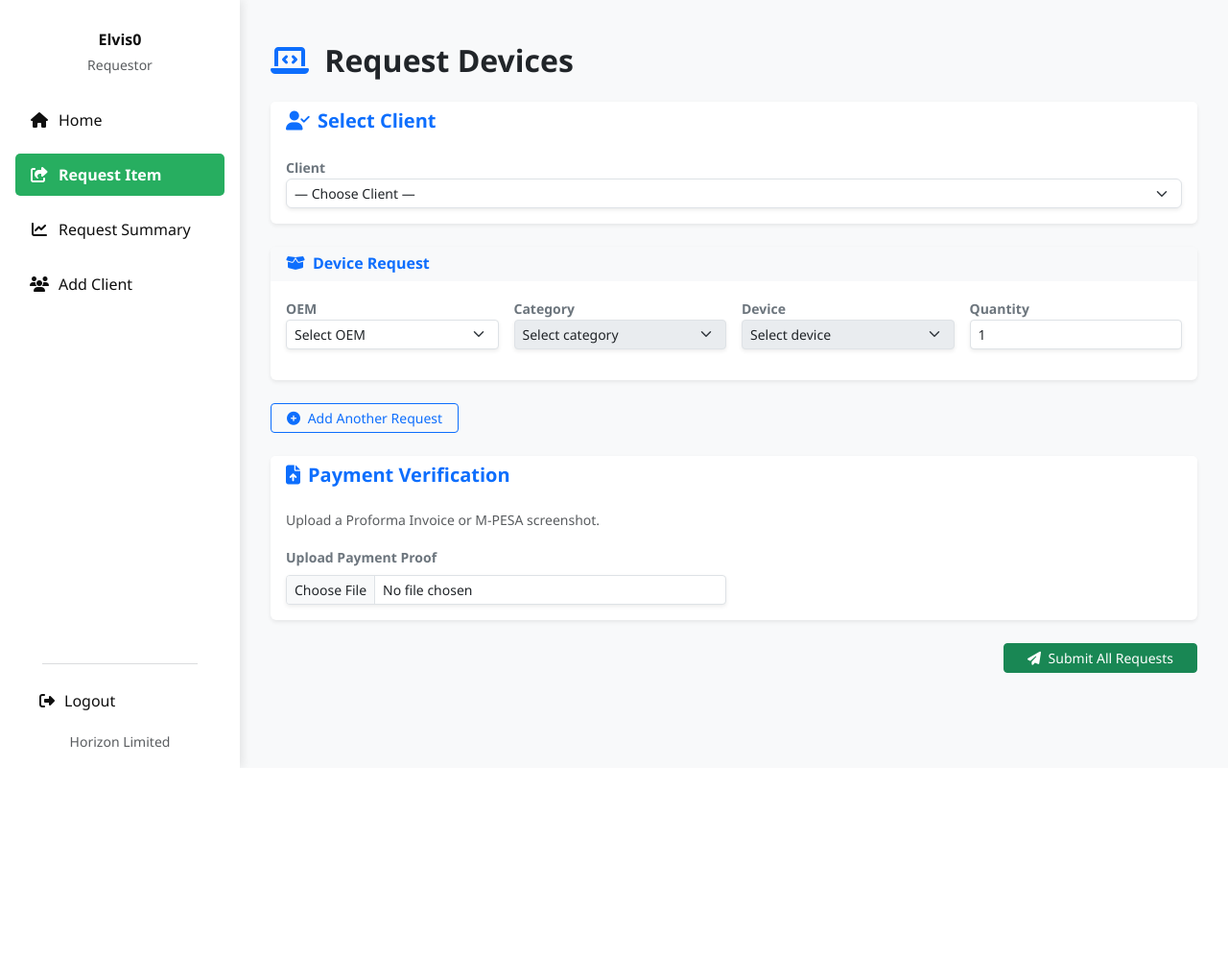
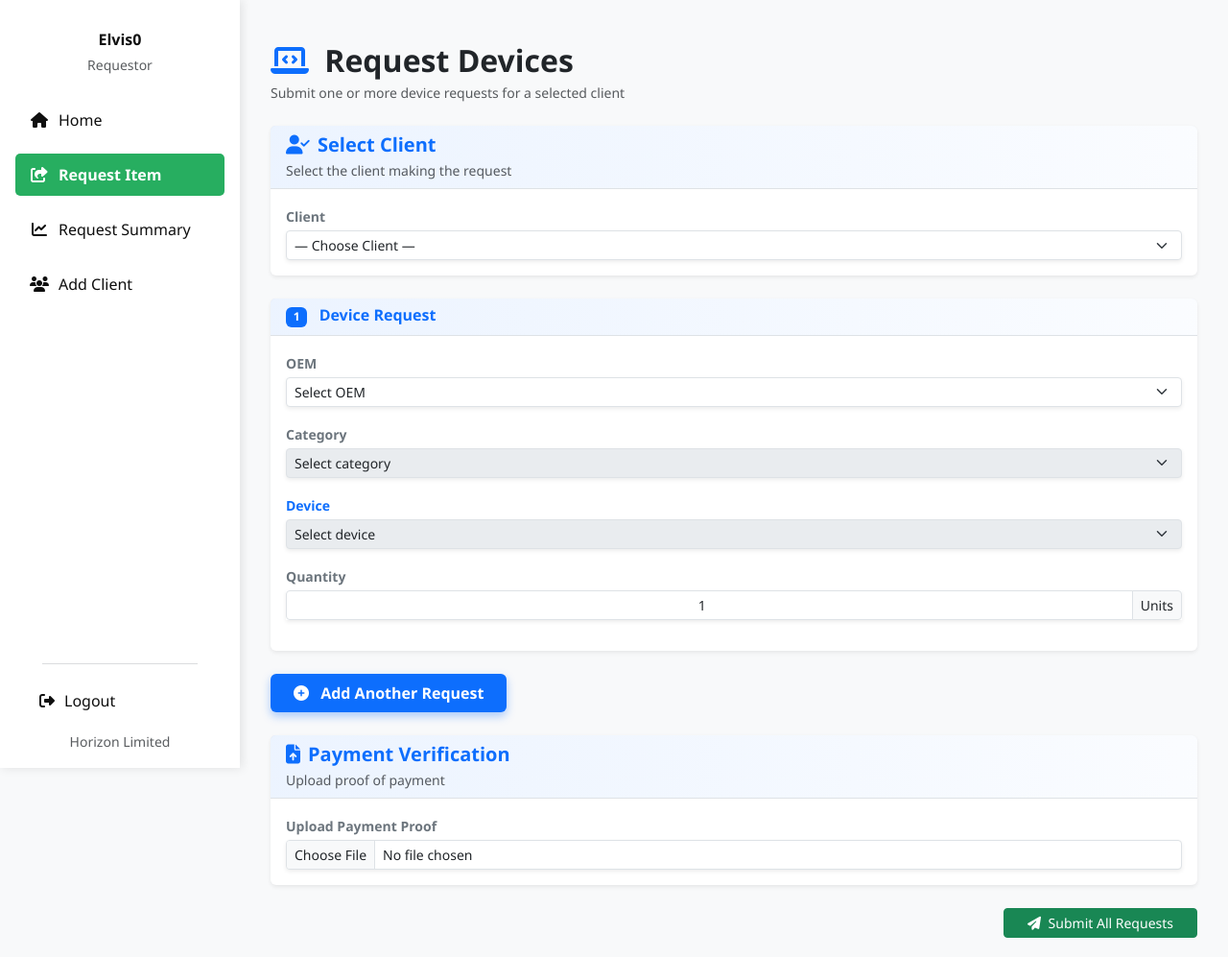
Before and after one commit to Brian-oum/Horizon-Inventory-management-system, a Django app: page /request_device/ in a window 1280 px wide. Shown: the whole page at 96% size. Before the commit the page ends 800 px from the top, so only its background shows below. Run offline with Django 5.2, Linux system fonts and the light colour scheme; a user stored in the database is signed in; data comes from the database, SQL or seed files in the repository; both versions use the stored data as it was after the commit.

Commit message:
Device Request UI

```diff
--- a/invent/templates/invent/request_item.html
+++ b/invent/templates/invent/request_item.html
@@ -7,26 +7,35 @@
 <div class="container-fluid mt-4">
 
     <!-- Page Title -->
-    <h2 class="mb-4 fw-bold text-dark">
+    <h2 class="mb-1 fw-bold text-dark">
         <i class="fas fa-laptop-code text-primary me-2"></i>
         Request Devices
     </h2>
+    <p class="text-muted small mb-4">
+        Submit one or more device requests for a selected client
+    </p>
 
     <!-- FORM -->
     <form method="post" id="multiDeviceForm" enctype="multipart/form-data">
         {% csrf_token %}
 
         <!-- CLIENT SELECTION -->
-        <div class="card border-0 shadow-sm mb-4">
-            <div class="card-header bg-white border-0">
-                <h5 class="fw-bold text-primary mb-0">
+        <div class="card border-0 shadow-sm mb-4 animate-card">
+            <div class="card-header border-bottom py-2">
+                <h5 class="fw-bold text-primary mb-1">
                     <i class="fas fa-user-check me-2"></i>Select Client
                 </h5>
+                <p class="text-muted small mb-0">
+                    Select the client making the request
+                </p>
             </div>
-
             <div class="card-body">
-                <label class="fw-semibold text-secondary small">Client</label>
-                <select name="client_id" class="form-select form-select-sm rounded-2 shadow-sm" required>
+                <label class="form-label small fw-semibold text-secondary mb-1">Client</label>
+                <select
+                    name="client_id"
+                    class="form-select form-select-sm shadow-sm"
+                    required
+                >
                     <option value="">— Choose Client —</option>
                     {% for client in clients %}
                         <option value="{{ client.id }}">{{ client.name }}</option>
@@ -35,25 +44,28 @@
             </div>
         </div>
 
-        <!-- DEVICE REQUEST SECTIONS -->
+        <!-- DEVICE REQUESTS -->
         <div id="deviceRequestContainer">
 
-            <div class="device-request-group card border-0 shadow-sm mb-4">
+            <div class="device-request-group card border-0 shadow-sm mb-4 animate-card">
 
-                <div class="card-header bg-light border-0">
+                <div class="card-header border-bottom py-2">
                     <h6 class="fw-bold text-primary mb-0">
-                        <i class="fas fa-box-open me-2"></i>Device Request
+                        <span class="badge bg-primary me-2 request-index">1</span>
+                        Device Request
                     </h6>
                 </div>
 
                 <div class="card-body">
 
-                    <div class="row g-3">
-
-                        <!-- OEM -->
-                        <div class="col-lg-3">
-                            <label class="small text-secondary fw-semibold">OEM</label>
-                            <select name="oem[]" class="form-select form-select-sm shadow-sm oem-select" required>
+                    <!-- OEM Row -->
+                    <div class="mb-3">
+                        <label class="form-label small fw-semibold text-secondary mb-1">OEM</label>
+                        <select
+                            name="oem[]"
+                            class="form-select form-select-sm shadow-sm oem-select"
+                            required
+                        >
                             <option value="">Select OEM</option>
                             {% for oem in oems %}
                                 <option value="{{ oem.id }}">{{ oem.name }}</option>
@@ -61,33 +73,55 @@
                         </select>
                     </div>
 
-                        <!-- Category -->
-                        <div class="col-lg-3">
-                            <label class="small text-secondary fw-semibold">Category</label>
-                            <select name="category[]" class="form-select form-select-sm category-select shadow-sm" disabled required>
+                    <!-- Category Row -->
+                    <div class="mb-3">
+                        <label class="form-label small fw-semibold text-secondary mb-1">Category</label>
+                        <select
+                            name="category[]"
+                            class="form-select form-select-sm shadow-sm category-select"
+                            disabled
+                            required
+                        >
                             <option value="">Select category</option>
                         </select>
                     </div>
 
-                        <!-- Device -->
-                        <div class="col-lg-3">
-                            <label class="small text-secondary fw-semibold">Device</label>
-                            <select name="device_name[]" class="form-select form-select-sm device-name-select shadow-sm" disabled required>
+                    <!-- Device Row -->
+                    <div class="mb-3">
+                        <label class="form-label small fw-bold text-primary mb-1">Device</label>
+                        <select
+                            name="device_name[]"
+                            class="form-select form-select-sm shadow-sm device-name-select"
+                            disabled
+                            required
+                        >
                             <option value="">Select device</option>
                         </select>
                     </div>
 
-                        <!-- Quantity -->
-                        <div class="col-lg-3">
-                            <label class="small text-secondary fw-semibold">Quantity</label>
-                            <input type="number" name="quantity[]" class="form-control form-control-sm shadow-sm quantity-input" min="1" value="1" required>
+                    <!-- Quantity Row -->
+                    <div class="mb-3">
+                        <label class="form-label small fw-semibold text-secondary mb-1">Quantity</label>
+                        <div class="input-group input-group-sm shadow-sm">
+                            <input
+                                type="number"
+                                name="quantity[]"
+                                class="form-control quantity-input text-center"
+                                min="1"
+                                value="1"
+                                required
+                            >
+                            <span class="input-group-text">Units</span>
+                        </div>
                     </div>
 
-                    </div>
-
-                    <!-- Remove Button -->
-                    <div class="mt-3 text-end">
-                        <button type="button" class="btn btn-outline-danger btn-sm remove-request-btn d-none">
+                    <!-- Remove Button Row -->
+                    <div class="d-flex justify-content-end">
+                        <button
+                            type="button"
+                            class="btn btn-outline-danger btn-sm remove-request-btn d-none"
+                            title="Remove this request"
+                        >
                             <i class="fas fa-trash-alt me-1"></i> Remove
                         </button>
                     </div>
@@ -97,44 +131,44 @@
 
         </div>
 
-        <!-- ADD NEW DEVICE REQUEST -->
+        <!-- ADD REQUEST -->
         <div class="mb-4">
-            <button type="button" id="addRequestBtn" class="btn btn-outline-primary btn-sm px-3">
-                <i class="fas fa-plus-circle me-1"></i> Add Another Request
+            <button
+                type="button"
+                id="addRequestBtn"
+                class="add-request-btn btn-sm px-4 py-2"
+            >
+                <i class="fas fa-plus-circle me-2"></i> Add Another Request
             </button>
         </div>
 
-        <!-- PAYMENT PROOF UPLOAD -->
-        <div class="card border-0 shadow-sm mb-4">
-            <div class="card-header bg-white border-0">
-                <h5 class="fw-bold text-primary mb-0">
+        <!-- PAYMENT -->
+        <div class="card border-0 shadow-sm mb-4 animate-card">
+            <div class="card-header border-bottom py-2">
+                <h5 class="fw-bold text-primary mb-1">
                     <i class="fas fa-file-upload me-2"></i>Payment Verification
                 </h5>
+                <p class="text-muted small mb-0">Upload proof of payment</p>
+            </div>
+            <div class="card-body">
+                <div class="alert alert-light border small mb-3">
+                    <i class="fas fa-info-circle text-primary me-1"></i>
+                    Accepted formats: PDF, JPG, PNG (Max 5MB)
                 </div>
 
-            <div class="card-body">
-
-                <p class="text-muted small mb-3">
-                    Upload a Proforma Invoice or M-PESA screenshot.
-                </p>
-
-                <div class="row g-3">
-
-                    <div class="col-md-6">
-                        <label class="form-label fw-semibold small text-secondary">
+                <label class="form-label small fw-semibold text-secondary mb-1">
                     Upload Payment Proof
                 </label>
-                        <input type="file" name="payment_proof"
+                <input
+                    type="file"
+                    name="payment_proof"
                     accept=".pdf,.jpg,.jpeg,.png"
-                            class="form-control form-control-sm shadow-sm">
-                    </div>
-
-                </div>
-
+                    class="form-control form-control-sm shadow-sm"
+                >
             </div>
         </div>
 
-        <!-- SUBMIT BUTTON -->
+        <!-- SUBMIT -->
         <div class="text-end">
             <button type="submit" class="btn btn-success btn-sm px-4">
                 <i class="fas fa-paper-plane me-1"></i> Submit All Requests
@@ -142,52 +176,107 @@
         </div>
 
     </form>
-
 </div>
 
+<!-- STYLES -->
+<style>
+.animate-card {
+    animation: fadeSlideIn 0.45s ease forwards;
+}
+@keyframes fadeSlideIn {
+    from { opacity: 0; transform: translateY(14px); }
+    to { opacity: 1; transform: translateY(0); }
+}
+
+.device-request-group {
+    border-left: 4px solid #0d6efd;
+    transition: transform 0.2s ease, box-shadow 0.2s ease;
+}
+.device-request-group:hover {
+    transform: translateY(-2px);
+    box-shadow: 0 0.75rem 1.5rem rgba(13,110,253,.15);
+}
+
+.add-request-btn {
+    background-color: #0d6efd;
+    color: #fff;
+    font-weight: 600;
+    border: none;
+    border-radius: 6px;
+    box-shadow: 0 4px 10px rgba(13,110,253,.35);
+    transition: all 0.2s ease-in-out;
+}
+.add-request-btn:hover {
+    background-color: #084298;
+    transform: translateY(-1px);
+    box-shadow: 0 6px 16px rgba(8,66,152,.45);
+}
+
+.card-header {
+    background: linear-gradient(90deg, rgba(13,110,253,0.08), rgba(13,110,253,0.02));
+}
+
+.bg-light {
+    background-color: #f8faff !important;
+    border: 1px solid #e4ebf7;
+}
+
+.remove-request-btn:hover {
+    background-color: #dc3545;
+    color: #fff;
+}
+</style>
+
+<!-- SCRIPTS -->
 <script src="https://code.jquery.com/jquery-3.6.0.min.js"></script>
-
 <script>
-
 $(document).ready(function () {
 
-    // ADD NEW REQUEST SECTION
+    function updateRequestIndexes() {
+        $(".device-request-group").each(function (index) {
+            $(this).find(".request-index").text(index + 1);
+        });
+    }
+
+    // ADD REQUEST WITH ANIMATION
     $("#addRequestBtn").click(function () {
         let clone = $(".device-request-group:first").clone(true);
+        clone.removeClass("animate-card");
+        void clone[0].offsetWidth;
+        clone.addClass("animate-card");
 
         clone.find("select").val("");
         clone.find("input").val("1");
-
-        clone.find(".category-select, .device-name-select").prop("disabled", true).html('<option value="">Select</option>');
-
+        clone.find(".category-select, .device-name-select")
+             .prop("disabled", true)
+             .html('<option value="">Select</option>');
         clone.find(".remove-request-btn").removeClass("d-none");
 
         $("#deviceRequestContainer").append(clone);
+        updateRequestIndexes();
     });
 
-    // REMOVE SECTION
+    // REMOVE REQUEST WITH FADE
     $(document).on("click", ".remove-request-btn", function () {
-        $(this).closest(".device-request-group").remove();
+        let card = $(this).closest(".device-request-group");
+        card.fadeOut(200, function () {
+            $(this).remove();
+            updateRequestIndexes();
+        });
     });
 
     // OEM → CATEGORY
     $(document).on("change", ".oem-select", function () {
         let group = $(this).closest(".device-request-group");
-        let oemId = $(this).val();
         let categorySelect = group.find(".category-select");
-
         categorySelect.prop("disabled", true).html('<option>Loading...</option>');
 
         $.ajax({
             url: window.location.pathname,
-            data: { ajax: "filter_options", oem_id: oemId },
+            data: { ajax: "filter_options", oem_id: $(this).val() },
             success: function (data) {
-                categorySelect.empty().append('<option value="">Select category</option>');
-                categorySelect.prop("disabled", false);
-
-                data.categories.forEach(c => {
-                    categorySelect.append(`<option value="${c}">${c}</option>`);
-                });
+                categorySelect.prop("disabled", false).html('<option value="">Select category</option>');
+                data.categories.forEach(c => categorySelect.append(`<option value="${c}">${c}</option>`));
             }
         });
     });
@@ -195,47 +284,38 @@ $(document).ready(function () {
     // CATEGORY → DEVICES
     $(document).on("change", ".category-select", function () {
         let group = $(this).closest(".device-request-group");
-        let oemId = group.find(".oem-select").val();
-        let categoryName = $(this).val();
         let deviceSelect = group.find(".device-name-select");
-
         deviceSelect.prop("disabled", true).html('<option>Loading...</option>');
 
         $.ajax({
             url: window.location.pathname,
-            data: { ajax: "filter_options", oem_id: oemId, category_name: categoryName },
+            data: {
+                ajax: "filter_options",
+                oem_id: group.find(".oem-select").val(),
+                category_name: $(this).val()
+            },
             success: function (data) {
-                deviceSelect.empty().append('<option value="">Select device</option>');
-                deviceSelect.prop("disabled", false);
-
-                data.device_names.forEach(d => {
-                    deviceSelect.append(`<option value="${d}">${d}</option>`);
-                });
+                deviceSelect.prop("disabled", false).html('<option value="">Select device</option>');
+                data.device_names.forEach(d => deviceSelect.append(`<option value="${d}">${d}</option>`));
             }
         });
     });
 
-    // DEVICE → INFO
+    // DEVICE → MAX QUANTITY
     $(document).on("change", ".device-name-select", function () {
         let group = $(this).closest(".device-request-group");
-
-        let oemId = group.find(".oem-select").val();
-        let categoryName = group.find(".category-select").val();
-        let deviceName = $(this).val();
-
         $.ajax({
             url: window.location.pathname,
             data: {
                 ajax: "device_info",
-                oem_id: oemId,
-                category_name: categoryName,
-                device_name: deviceName
+                oem_id: group.find(".oem-select").val(),
+                category_name: group.find(".category-select").val(),
+                device_name: $(this).val()
             },
             success: function (data) {
                 group.find(".quantity-input").attr("max", data.available_quantity);
             }
         });
-
     });
 
 });
```
Also changed, not shown: db.sqlite3. Lines whose indentation alone changed are shown as unchanged.
